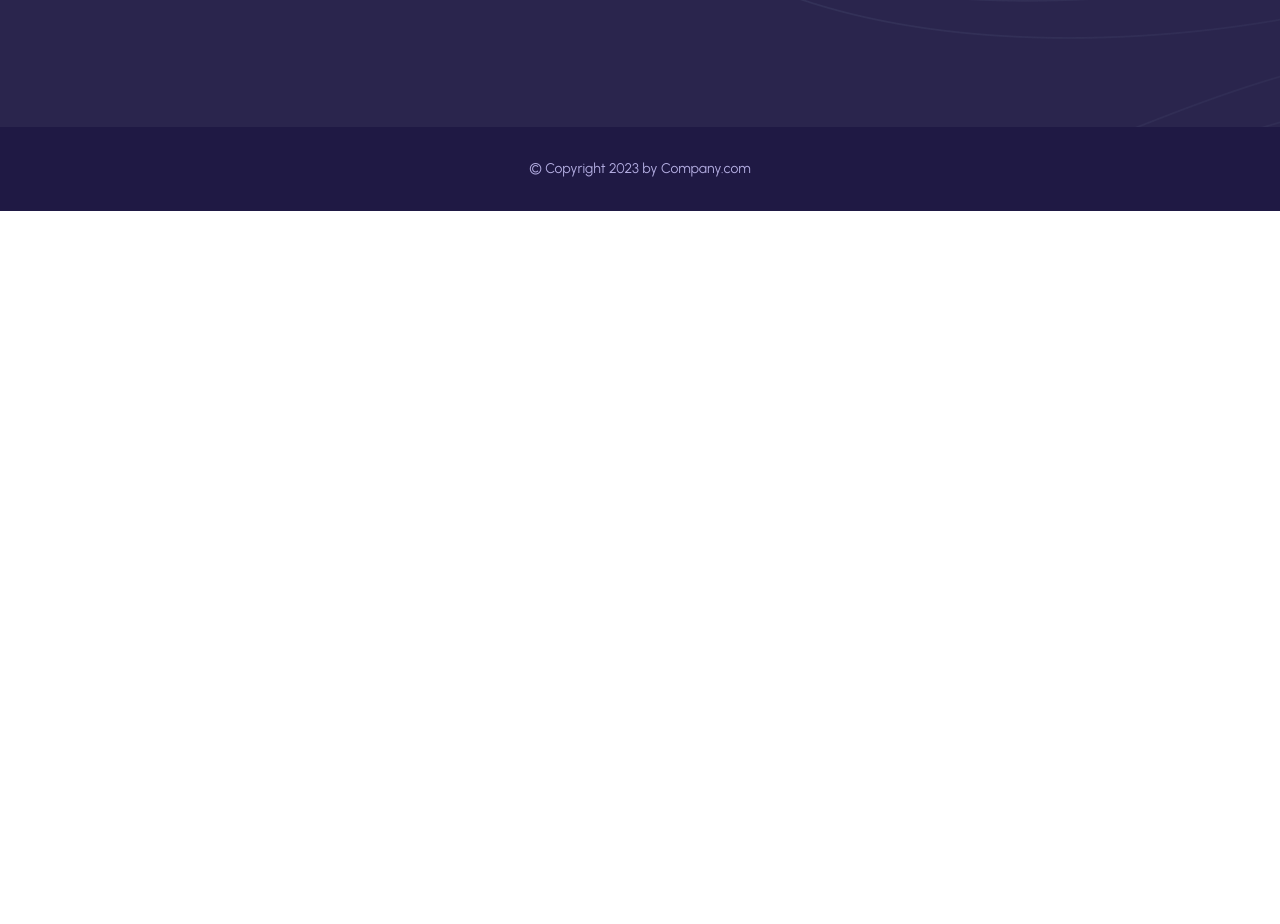
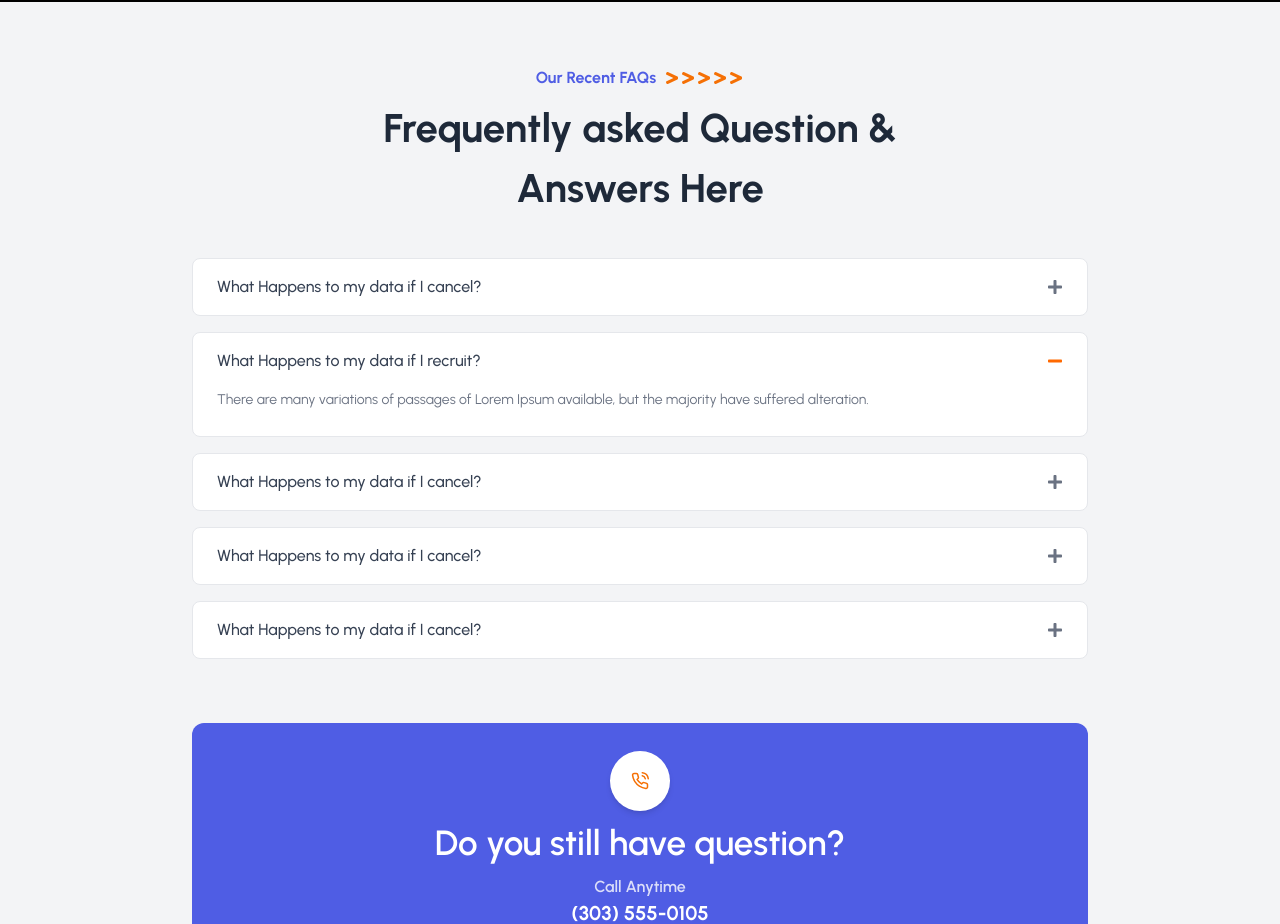
Before and after one commit to Mohammad-Nadil/ebt-eduact, a React (Vite) app: page /faq in a window 1280 px wide. Shown: the part 491-1415 px from the top of the page. Before the commit the page ends 800 px from the top, so only its background shows below. Built offline with nearby package versions, Linux system fonts and the light colour scheme.

Commit message:
Design of page FAQ is completed

```diff
--- a/src/pages/Faq.jsx
+++ b/src/pages/Faq.jsx
@@ -1,11 +1,132 @@
-import React from "react";
+import React, { useState } from "react";
+import { FaPlus, FaMinus, FaGreaterThan } from "react-icons/fa";
+import { FiPhoneCall } from "react-icons/fi";
 
-const Faq = () => {
+const faqData = [
+  {
+    question: "What Happens to my data if I cancel?",
+    answer:
+      "There are many variations of passages of Lorem Ipsum available, but the majority have suffered alteration in some form, by injected humour, or randomised words which don't look even slightly believable. If you are going to use a passage of Lorem Ipsum, you need to be sure there isn't anything embarrassing hidden in the middle of text.",
+  },
+  {
+    question: "What Happens to my data if I recruit?",
+    answer:
+      "There are many variations of passages of Lorem Ipsum available, but the majority have suffered alteration.",
+  },
+  {
+    question: "What Happens to my data if I cancel?",
+    answer: "There are many variations of passages of Lorem Ipsum available.",
+  },
+  {
+    question: "What Happens to my data if I cancel?",
+    answer: "There are many variations of passages of Lorem Ipsum available.",
+  },
+  {
+    question: "What Happens to my data if I cancel?",
+    answer: "There are many variations of passages of Lorem Ipsum available.",
+  },
+];
+
+const FAQ = () => {
+  const [activeIndex, setActiveIndex] = useState(1);
+
+  const toggleFAQ = (index) => {
+    setActiveIndex(activeIndex === index ? null : index);
+  };
+
   return (
-    <div>
-      <h1 className="text-7xl">Faq</h1>
-    </div>
+    <>
+      <div className="w-full">
+        {/* Spacer for Absolute Navbar */}
+        <div className="h-16 sm:h-18 md:h-20 lg:h-24"></div>
+
+        {/* Your FAQ Section */}
+        <div className="bg-black text-white h-[397px] flex items-center justify-center">
+          <h1 className="text-3xl md:text-5xl font-bold font-urbanist">
+            FAQ Page
+          </h1>
+        </div>
+      </div>
+
+      <section className="bg-gray-100 py-16 px-4 font-urbanist">
+        <div className="max-w-4xl mx-auto text-center">
+          {/* Top Heading */}
+          <p className="text-[#4F5DE4] font-bold  mb-2 flex justify-center items-center gap-x-2">
+            Our Recent FAQs{" "}
+            <span className="text-[#F57005] font-bold flex justify-center items-center">
+              <FaGreaterThan />
+              <FaGreaterThan />
+              <FaGreaterThan />
+              <FaGreaterThan />
+              <FaGreaterThan />
+            </span>
+          </p>
+
+          <h2 className="text-[40px] font-bold text-gray-800 mb-10 font-urbanist">
+            Frequently asked Question & <br /> Answers Here
+          </h2>
+
+          {/* FAQ Items */}
+          <div className="space-y-4 text-left">
+            {faqData.map((item, index) => (
+              <div
+                key={index}
+                className="bg-white border border-gray-200 rounded-lg transition-all duration-300"
+              >
+                <button
+                  onClick={() => toggleFAQ(index)}
+                  className="w-full flex justify-between items-center px-6 py-4 text-gray-700 font-medium"
+                >
+                  {item.question}
+                  {activeIndex === index ? (
+                    <FaMinus className="text-orange-500" />
+                  ) : (
+                    <FaPlus className="text-gray-500" />
+                  )}
+                </button>
+
+                {activeIndex === index && (
+                  <div className="px-6 pb-6 text-sm text-gray-500 leading-relaxed">
+                    {item.answer}
+                  </div>
+                )}
+              </div>
+            ))}
+          </div>
+
+          {/* Bottom Contact Box */}
+          <div className="mt-12 md:mt-16 bg-[#4F5DE4] text-white rounded-xl pt-20 md:pt-24 pb-8 px-4 sm:px-6 relative text-center">
+            {/* Floating Icon */}
+            <div
+              className="absolute top-7 md:top-7 left-1/2 -translate-x-1/2 bg-white text-[#F57005]
+                  w-12 h-12 md:w-15 md:h-15 rounded-full
+                  flex items-center justify-center shadow-md text-lg"
+            >
+              <FiPhoneCall />
+            </div>
+
+            {/* Heading */}
+            <h3
+              className="font-urbanist
+                 text-2xl sm:text-3xl md:text-[35px]
+                 font-semibold mb-3 md:mb-2 leading-snug"
+            >
+              Do you still have question?
+            </h3>
+
+            {/* Text */}
+            <p className="text-sm sm:text-base font-semibold opacity-80">
+              Call Anytime
+            </p>
+
+            <p className="text-lg sm:text-xl md:text-[20px] font-bold">
+              (303) 555-0105
+            </p>
+          </div>
+        </div>
+      </section>
+    </>
   );
 };
 
-export default Faq;
+export default FAQ;
```
